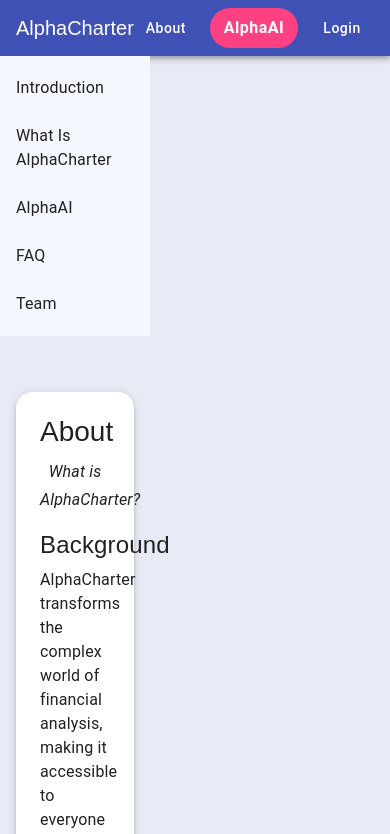
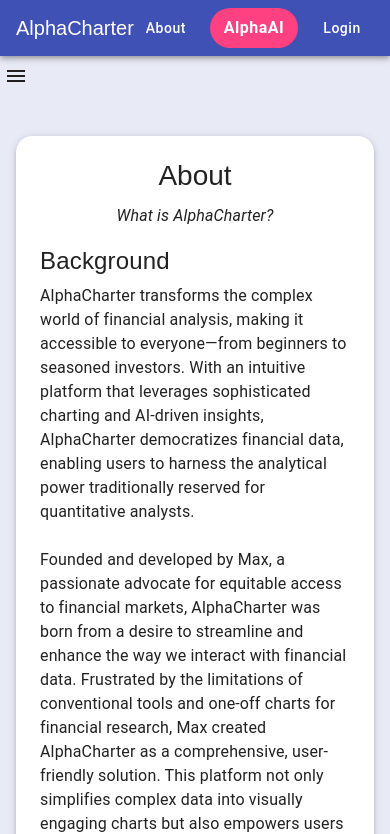
Before and after one commit to SailingSF/alphacharter-frontend, a React (Create React App) app: page /about in a window 390 px wide. Shown: the top 834 px of the page. Built offline with nearby package versions, Linux system fonts and the light colour scheme.

Commit message:
make about page more mobile friendly

```diff
--- a/src/components/AboutPage.jsx
+++ b/src/components/AboutPage.jsx
@@ -1,31 +1,60 @@
-import React from 'react';
-import { Container, Grid, Box } from '@mui/material';
+import React, { useState } from 'react';
+import { Container, Grid, Box, Drawer, IconButton } from '@mui/material';
+import MenuIcon from '@mui/icons-material/Menu';
 import Sidebar from './AboutSection/AboutSideBar';
 import IntroductionSection from './AboutSection/IntroductionSection';
 import AlphaAISection from './AboutSection/AlphaAISection';
 import WhatIsAlphaCharter from './AboutSection/WhatIsAlphaCharter';
 import FAQSection from './AboutSection/FAQSection';
 
+const AboutPage = () => {
+    const [mobileOpen, setMobileOpen] = useState(false);
 
-const AboutPage = () => {
+    const handleDrawerToggle = () => {
+        setMobileOpen(!mobileOpen);
+    };
 
     return (
-        <Container maxWidth={false} sx={{ width:'100%', pr:'240px'}} disableGutters>
+        <Container maxWidth="lg" sx={{ width:'100%', px:{ xs: 1, sm: 2, md: 3 }}} disableGutters>
             <Grid container spacing={3}>
-            <Grid item xs={12} md={3}>
+                <Grid item xs={12} md={3} sx={{ display: { xs: 'none', md: 'block' }, position: { md: 'fixed' }, height: '100%' }}>
                     <Sidebar />
                 </Grid>
-            <Grid item xs={12} md={9}>
-            <Box id="introduction" sx={{ maxWidth: '1000px', margin: 'auto', padding: 2 }}>
+                <Grid item xs={12} md={9} sx={{ ml: { md: '25%' } }}>
+                    <IconButton
+                        color="inherit"
+                        aria-label="open drawer"
+                        edge="start"
+                        onClick={handleDrawerToggle}
+                        sx={{ display: { md: 'none' }, mb: 2 }}
+                    >
+                        <MenuIcon />
+                    </IconButton>
+                    <Drawer
+                        variant="temporary"
+                        anchor="left"
+                        open={mobileOpen}
+                        onClose={handleDrawerToggle}
+                        ModalProps={{
+                            keepMounted: true, // Better open performance on mobile.
+                        }}
+                        sx={{
+                            display: { xs: 'block', md: 'none' },
+                            '& .MuiDrawer-paper': { boxSizing: 'border-box', width: 240 },
+                        }}
+                    >
+                        <Sidebar />
+                    </Drawer>
+                    <Box id="introduction" sx={{ maxWidth: '1000px', margin: 'auto', padding: { xs: 1, md: 2 } }}>
                         <IntroductionSection/>
                     </Box>
-            <Box id="features" sx={{ maxWidth: '1000px', margin: 'auto', padding: 2 }}>
+                    <Box id="features" sx={{ maxWidth: '1000px', margin: 'auto', padding: { xs: 1, md: 2 } }}>
                         <WhatIsAlphaCharter />
                     </Box>
-            <Box id="how-to-use" sx={{ maxWidth: '1000px', margin: 'auto', padding: 2 }}>
+                    <Box id="how-to-use" sx={{ maxWidth: '1000px', margin: 'auto', padding: { xs: 1, md: 2 } }}>
                         <AlphaAISection />
                     </Box>
-            <Box id="faq" sx={{ maxWidth: '1000px', margin: 'auto', padding: 2 }}>
+                    <Box id="faq" sx={{ maxWidth: '1000px', margin: 'auto', padding: { xs: 1, md: 2 } }}>
                         <FAQSection />
                     </Box>
                 </Grid>
```
Lines whose indentation alone changed are shown as unchanged.
